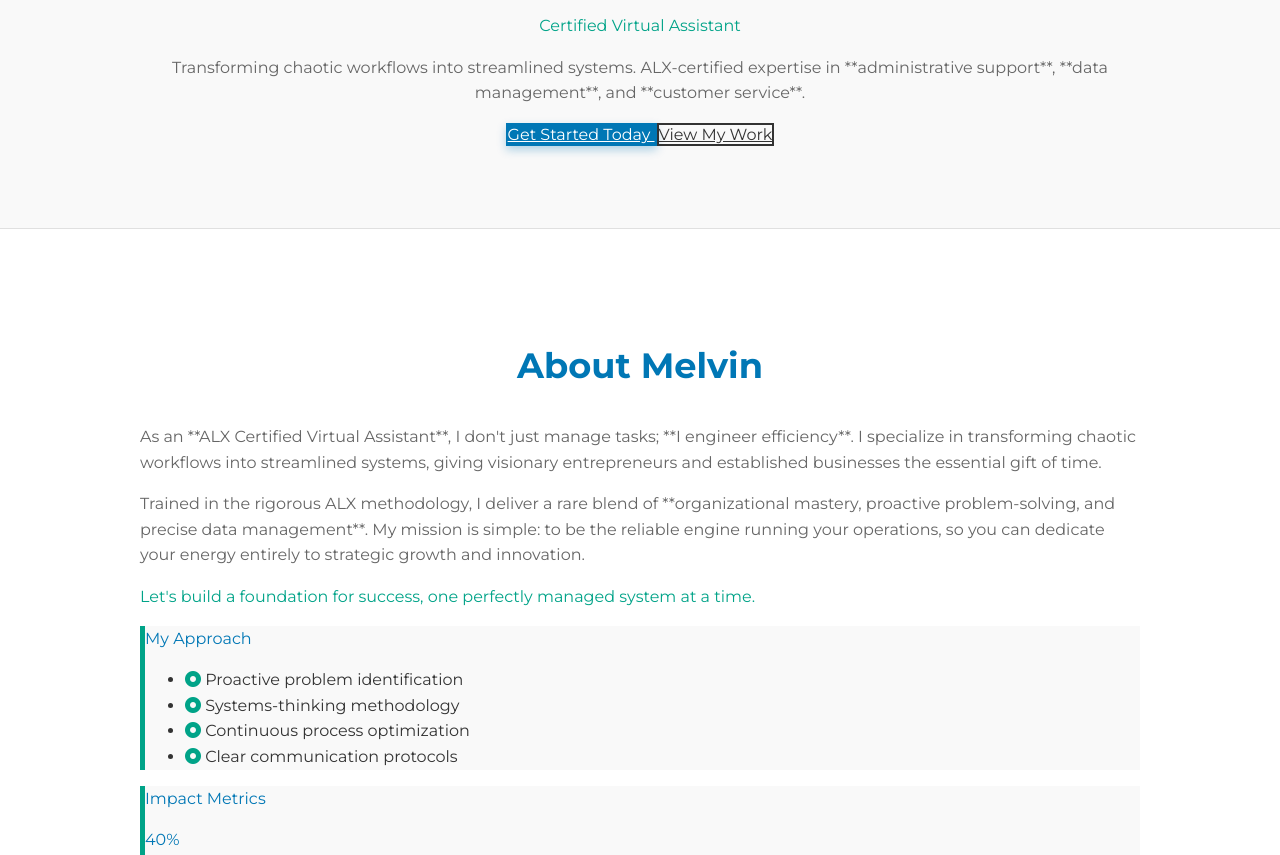
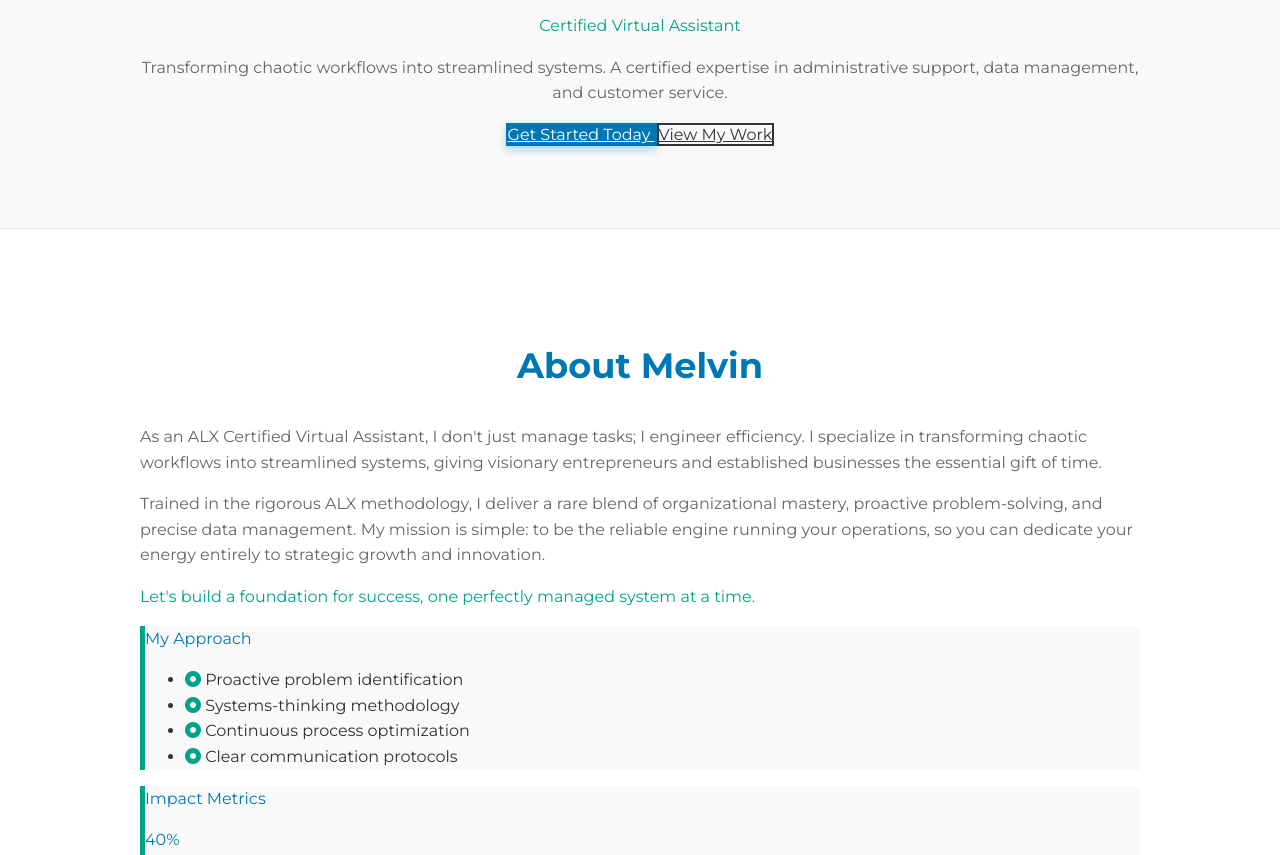
Before and after one commit to Melvin618/Melvin-website-project, a plain HTML site: page index.html in a window 1280 px wide. Shown: the part 1738-2593 px from the top of the page. Drawn offline with Linux system fonts and the light colour scheme.

Commit message:
Update index.html

```diff
--- a/index.html
+++ b/index.html
@@ -33,7 +33,7 @@
             <h1>Melvin Ingado</h1>
             <p class="subtitle">Certified Virtual Assistant</p>
             <p class="description">
-                Transforming chaotic workflows into streamlined systems. ALX-certified expertise in **administrative support**, **data management**, and **customer service**.
+                Transforming chaotic workflows into streamlined systems. A certified expertise in administrative support, data management, and customer service.
             </p>
 
             <div class="cta-buttons">
@@ -51,10 +51,10 @@
         <div class="container">
             <h2>About Melvin</h2>
             <p class="about-text">
-                As an **ALX Certified Virtual Assistant**, I don't just manage tasks; **I engineer efficiency**. I specialize in transforming chaotic workflows into streamlined systems, giving visionary entrepreneurs and established businesses the essential gift of time.
+                As an ALX Certified Virtual Assistant, I don't just manage tasks; I engineer efficiency. I specialize in transforming chaotic workflows into streamlined systems, giving visionary entrepreneurs and established businesses the essential gift of time.
             </p>
             <p class="about-text">
-                Trained in the rigorous ALX methodology, I deliver a rare blend of **organizational mastery, proactive problem-solving, and precise data management**. My mission is simple: to be the reliable engine running your operations, so you can dedicate your energy entirely to strategic growth and innovation.
+                Trained in the rigorous ALX methodology, I deliver a rare blend of organizational mastery, proactive problem-solving, and precise data management. My mission is simple: to be the reliable engine running your operations, so you can dedicate your energy entirely to strategic growth and innovation.
             </p>
             <p class="about-highlight">
                 Let's build a foundation for success, one perfectly managed system at a time.
```
